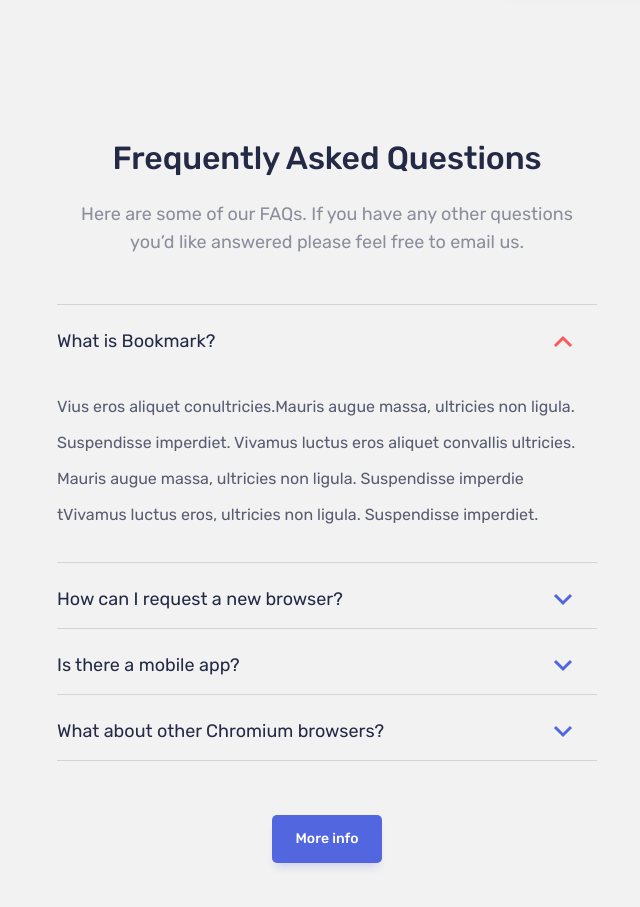
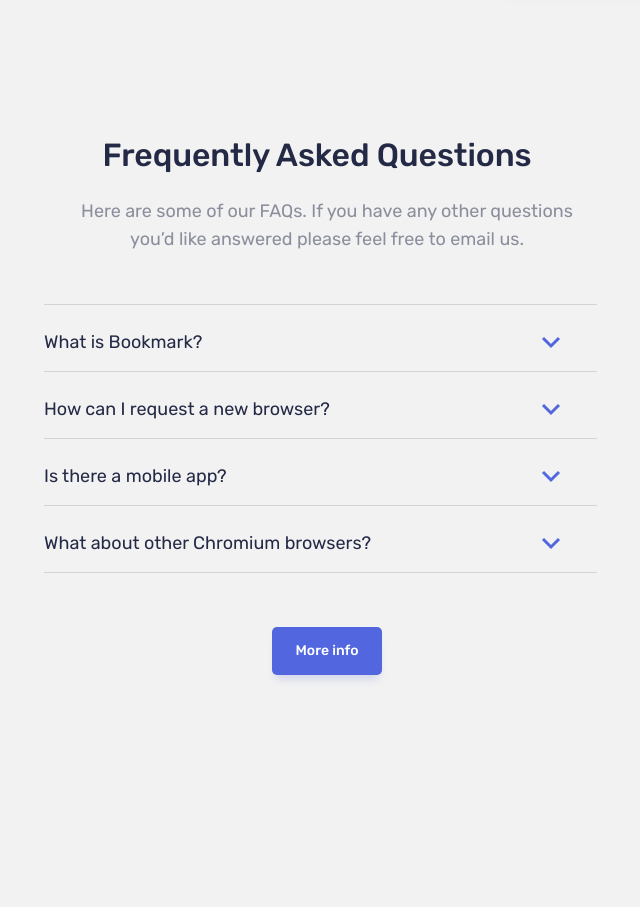
Before and after one commit to 7lucky-axolotl228/xa-bookmark, a plain HTML site: page index.html in a window 1280 px wide. Shown: the part 2340-3247 px from the top of the page, without its empty margins (313-953 px from the left). After the commit the page ends 3165 px from the top, so only its background shows below. Drawn offline with Linux system fonts and the light colour scheme.

Commit message:
Fix site from perfect pixel

```diff
--- a/css/styles.css
+++ b/css/styles.css
@@ -508,6 +508,15 @@ img {
   padding-bottom: 150px;
 }
 
+.faq__section-info {
+  margin-top: -3px;
+  margin-bottom: 51px;
+}
+
+.faq__section-title {
+  margin-left: -20px;
+}
+
 .faq__inner {
   display: flex;
   flex-direction: column;
@@ -525,6 +534,7 @@ img {
 
 /* Accordion */
 .accordion {
+  margin-left: -13px;
   border-top: 1px solid rgb(36, 42, 69, 0.15);
 }
 .accordion__item {
@@ -534,8 +544,9 @@ img {
   position: relative;
   display: flex;
   align-items: center;
-  padding-top: 20px;
+  padding-top: 21px;
   padding-bottom: 13px;
+  padding-right: 36px;
 }
 
 .accordion__item-header:hover .accordion__item-title {
@@ -554,7 +565,6 @@ img {
 .accordion__item-toggler {
   border: 0;
   padding: 0;
-  padding-right: 24px;
   cursor: pointer;
   background-color: transparent;
 }
--- a/index.html
+++ b/index.html
@@ -166,8 +166,8 @@
     <!-- FAQ -->
     <section class="faq section">
       <div class="container">
-        <div class="section__info">
-          <h2 class="section__title">Frequently Asked Questions</h2>
+        <div class="faq__section-info section__info">
+          <h2 class="faq__section-title section__title">Frequently Asked Questions</h2>
           <p class="section__description">Here are some of our FAQs. If you have any other questions you’d like answered please feel free to email us.</p>
         </div>
 
@@ -175,7 +175,7 @@
           <div class="faq__accordion">
             <div class="accordion">
 
-              <section class="accordion__item accordion__item--open">
+              <section class="accordion__item">
                 <header class="accordion__item-header">
                   <h3 class="accordion__item-title">What is Bookmark?</h3>
                   <button class="accordion__item-toggler" type="button" aria-label="Accordion toggler">
```
